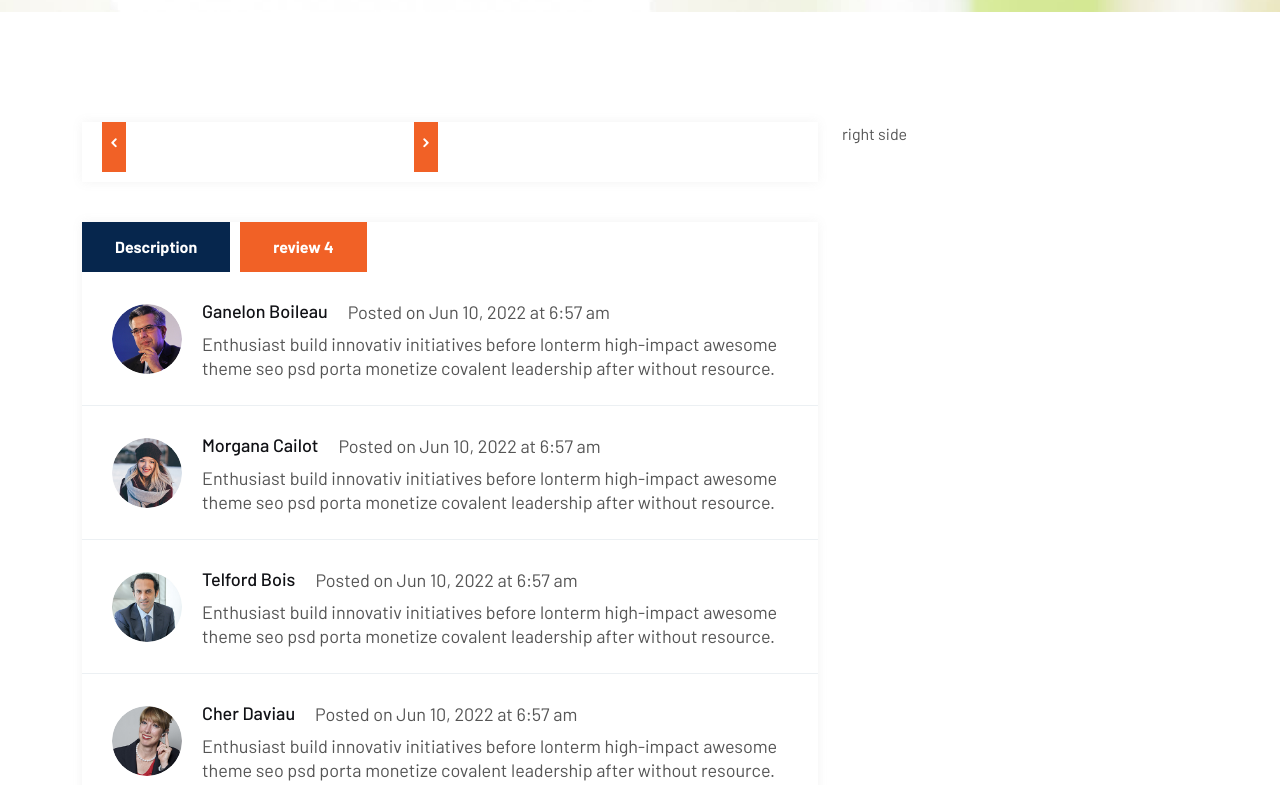
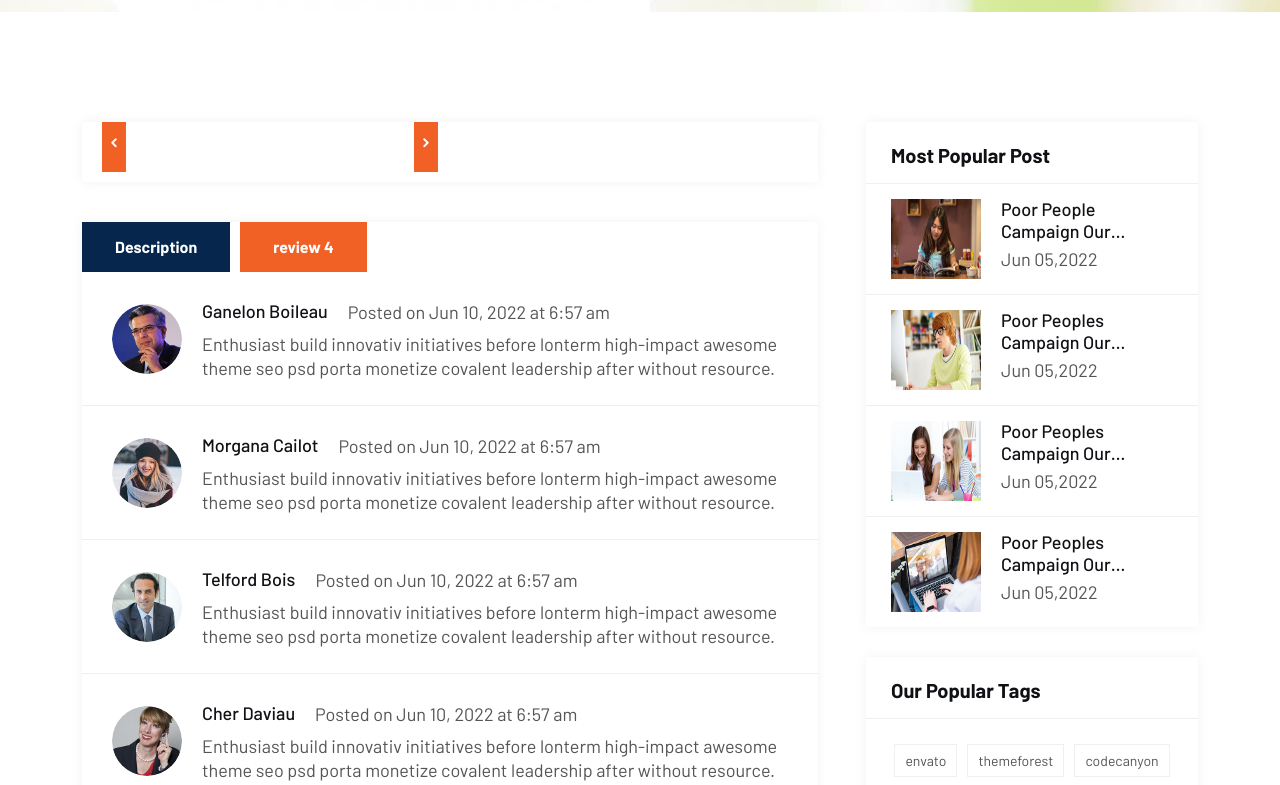
Before and after one commit to Developerzakir/reactjs-ecommerce-project, a React (Vite) app: page /shop/1 in a window 1280 px wide. Shown: the part 440-1225 px from the top of the page. Built offline with nearby package versions, Linux system fonts and the light colour scheme.

Commit message:
product details page right sidebar design

```diff
--- a/src/components/shop/SingleProduct.jsx
+++ b/src/components/shop/SingleProduct.jsx
@@ -9,6 +9,8 @@ import 'swiper/css';
 import { Autoplay } from 'swiper/modules';
 import ProductDisplay from './ProductDisplay';
 import ProductReview from './ProductReview';
+import PopularPost from './PopularPost';
+import Tags from './Tags';
 
 
 
@@ -102,7 +104,10 @@ console.log(result);
 
               {/* right side start */}
               <div className="col-lg-4 col-12">
-                right side
+                <aside className='ps-lg-4'>
+                      <PopularPost />
+                      <Tags />
+                </aside>
               </div>
             </div>
           </div>
```
Also changed, not shown: product-details-page.png (added).
